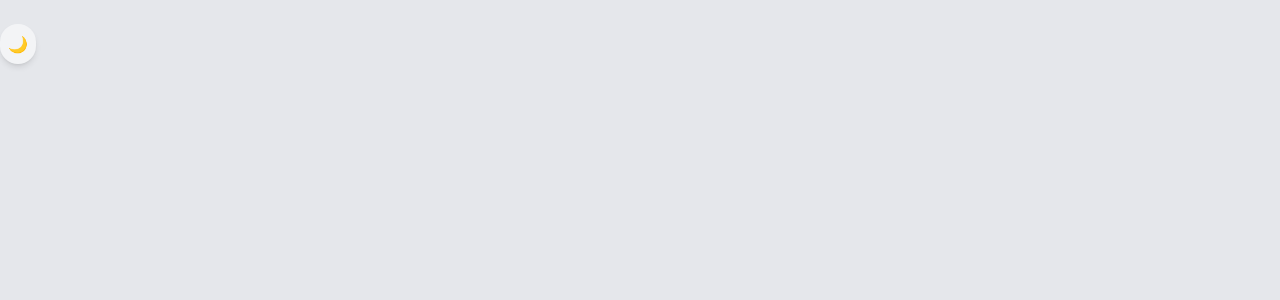
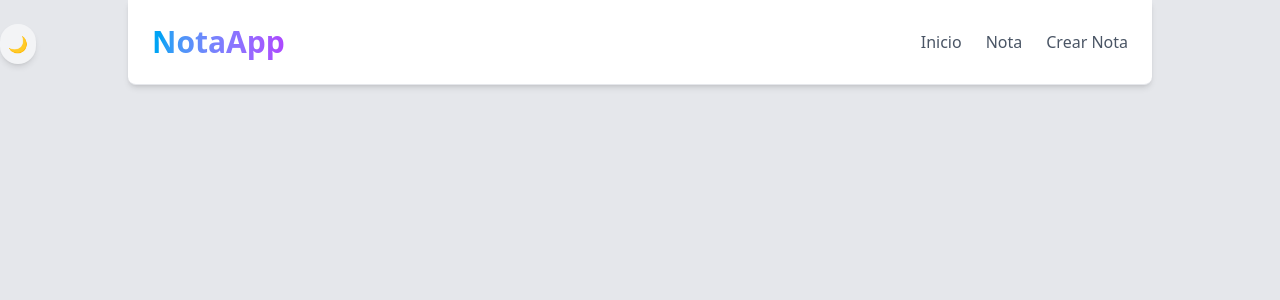
Before and after one commit to vany-devs/notaapp, a React app in the folder frontend/: page / in a window 1280 px wide. Shown: the top 300 px of the page. Built offline with nearby package versions, Linux system fonts and the light colour scheme; the HTML template or start-up script is replaced by a standard one.

Commit message:
Componetisando header

```diff
--- /dev/null
+++ b/frontend/src/componentes/Heade.jsx
@@ -0,0 +1,19 @@
+import Links from "./compartidos/Link";
+
+function Heade() {
+    return (
+        <>
+            <header className="max-w-5xl mx-auto flex justify-between items-center p-6 border-b border-gray-200 dark:border-gray-600 bg-white dark:bg-gray-800 rounded-b-lg shadow-md transition-colors">
+                    <h1 className="text-3xl font-extrabold bg-gradient-to-r from-sky-500 to-purple-500 text-transparent bg-clip-text">NotaApp</h1>
+                    <nav className="flex gap-6 text-gray-600 dark:text-gray-300 font-medium transition-colors">
+                        {/* Aquí irían las rutas o componentes hijos */}
+                        <Links url="#" text="Inicio" />
+                        <Links url="#" text="Nota" />
+                        <Links url="#" text="Crear Nota" />
+                    </nav>
+            </header>
+        </>
+     );
+}
+
+export default Heade;
--- a/frontend/src/componentes/Layout.jsx
+++ b/frontend/src/componentes/Layout.jsx
@@ -1,4 +1,5 @@
 import { useEffect, useState } from "react";
+import Heade from "./Heade";
 
 function Layout() {
     const [darkMode, setDarkMode] =  useState(false);
@@ -21,10 +22,16 @@ function Layout() {
 
     return (
         <>
+            {/* Contenedor para modo oscuro */}
             <div className="min-h-screen bg-gray-200 dark:bg-gray-900 transition-colors" >
+
+                {/* Button de modo oscuro */}
                 <button onClick={toggleDarkMode} className="fixed top-6 bg-gray-100 dark:bg-gray-600 p-2 rounded-full shadow-md">
                     {darkMode ? "🌞" : "🌙"}
                 </button>
+
+                {/* Navegacion */}
+                <Heade />
             </div>
         </>
      );
--- /dev/null
+++ b/frontend/src/componentes/compartidos/Link.jsx
@@ -0,0 +1,9 @@
+function Links({ url, text }) {
+    return (
+        <>
+            <a href={url} className="hover:text-purple-500 dark:hover:text-sky-400 transition-colors"> {text} </a>
+        </>
+     );
+}
+
+export default Links;
```
